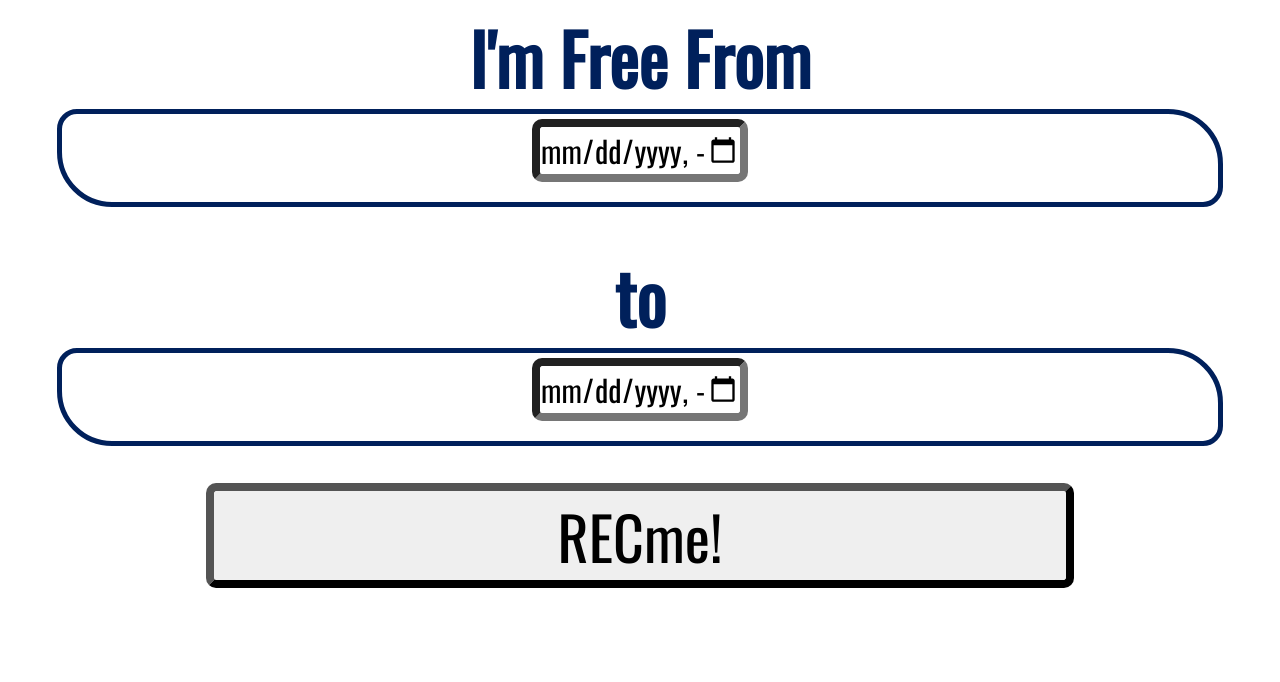
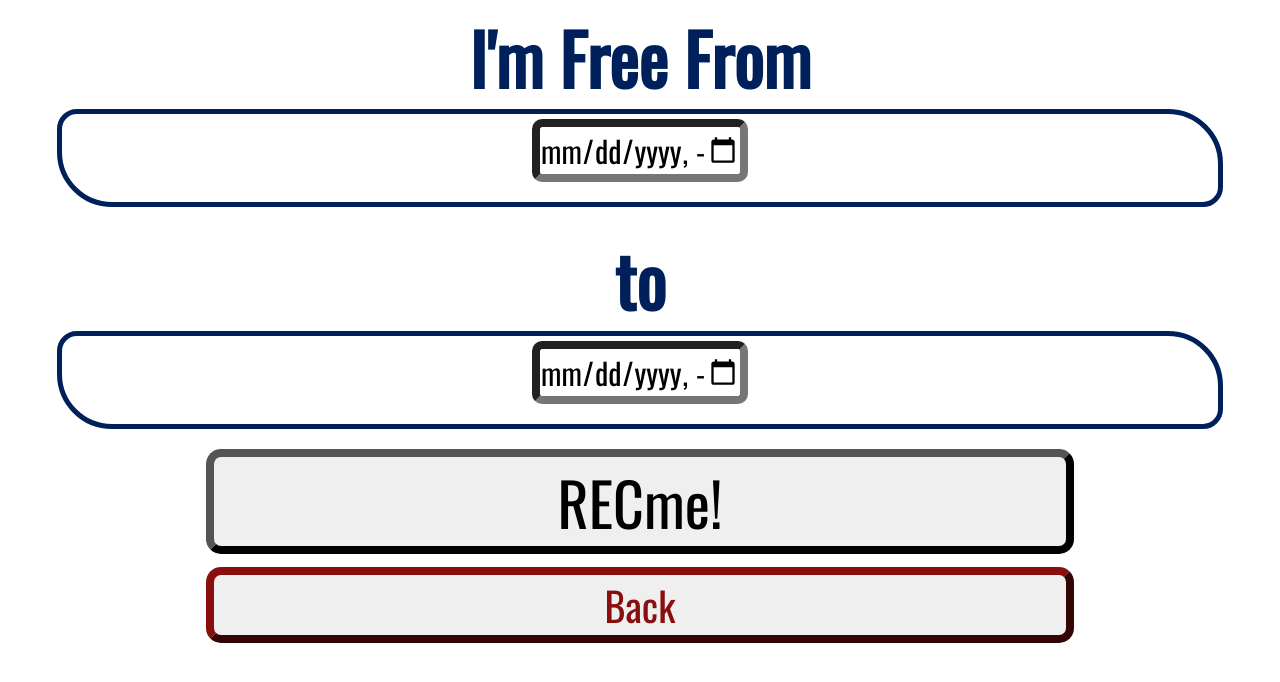
Before and after one commit to Adiazx14/RECme, a React (Create React App) app: page /search-page in a window 1280 px wide. Shown: the top 682 px of the page. Built offline with nearby package versions, Linux system fonts and the light colour scheme; no server answers; sample sign-in values are in the browser's storage.

Commit message:
search stuff

```diff
--- a/src/pages/Main.jsx
+++ b/src/pages/Main.jsx
@@ -6,6 +6,7 @@ import { db } from "../firebase.config"
 import useAuthStatus from "../hooks/useAuthStatus"
 import Session from "../components/Session"
 import plus from "../images/plusicon.svg"
+import search from "../images/searchicon.svg"
 import usericon from "../images/usericon.svg"
 
 const Main = () => {
@@ -40,7 +41,9 @@ const Main = () => {
     return (
         <>
             <span className="head1">Sessions</span>
-            <Link to="/profile"><img src={usericon} alt="User Icon" id="uicon" align="right"/></Link>
+
+            <Link to="/profile"><img src={usericon} alt="Profile" id="uicon" align="right"/></Link>
+            <Link to="/search-page"><img src={search} alt="Search" id="uicon" align="right"/></Link>
             <div className="floater">
                 <Link to="/create-session"><img src={plus} alt="Plus Icon" align="left"/></Link>
             </div>
--- a/src/pages/SearchPage.jsx
+++ b/src/pages/SearchPage.jsx
@@ -1,7 +1,7 @@
 import { getAuth } from "firebase/auth"
 import { addDoc, collection, doc, setDoc } from "firebase/firestore"
 import { useState } from "react"
-import { useNavigate } from "react-router-dom"
+import {Link, useNavigate} from "react-router-dom"
 import { db } from "../firebase.config"
 
 const CreateSession = () => {
@@ -36,6 +36,7 @@ const CreateSession = () => {
                 <input type="datetime-local" required min={new Date().toISOString().slice(0, 16)} placeholder="endTime" value={endTime} id="endTime" onChange={onChange}/>
             </div>
                 <input type="submit" id="sbutton" value="RECme!"/>
+            <Link to="/"><input type="submit" id="bbutton" value="Back"/></Link>
         </form>
 
     )
--- a/src/styles/App.css
+++ b/src/styles/App.css
@@ -5,8 +5,25 @@
   align-items: center;
 }
 #uicon{
-  height: 90px;
+  height: 65px;
+  margin-top: 13px;
+  margin-right: 10px;
 
+}
+#bbutton{
+  display: flex;
+  justify-content: center;
+  border-radius: 15px;
+  font-size: 40px;
+  border-color: #890f0f;
+  color: #890f0f;
+  margin: auto;
+  height: auto;
+  width: 70%;
+
+}
+a{
+  text-decoration: none;
 }
 .socialBtn {
   cursor: pointer;
@@ -65,8 +82,10 @@
 #sbutton{
   display: flex;
   justify-content: center;
+  border-radius: 15px;
   font-size: 60px;
   margin: auto;
+  margin-bottom: 13px;
   height: auto;
   width: 70%;
 }
@@ -368,7 +387,7 @@ header {
   height: auto;
   align-content: space-around;
   margin: auto;
-  margin-bottom: 37px;
+  margin-bottom: 20px;
   border:5px solid #00205B;
   text-align: left;
   align-items: baseline;
```
